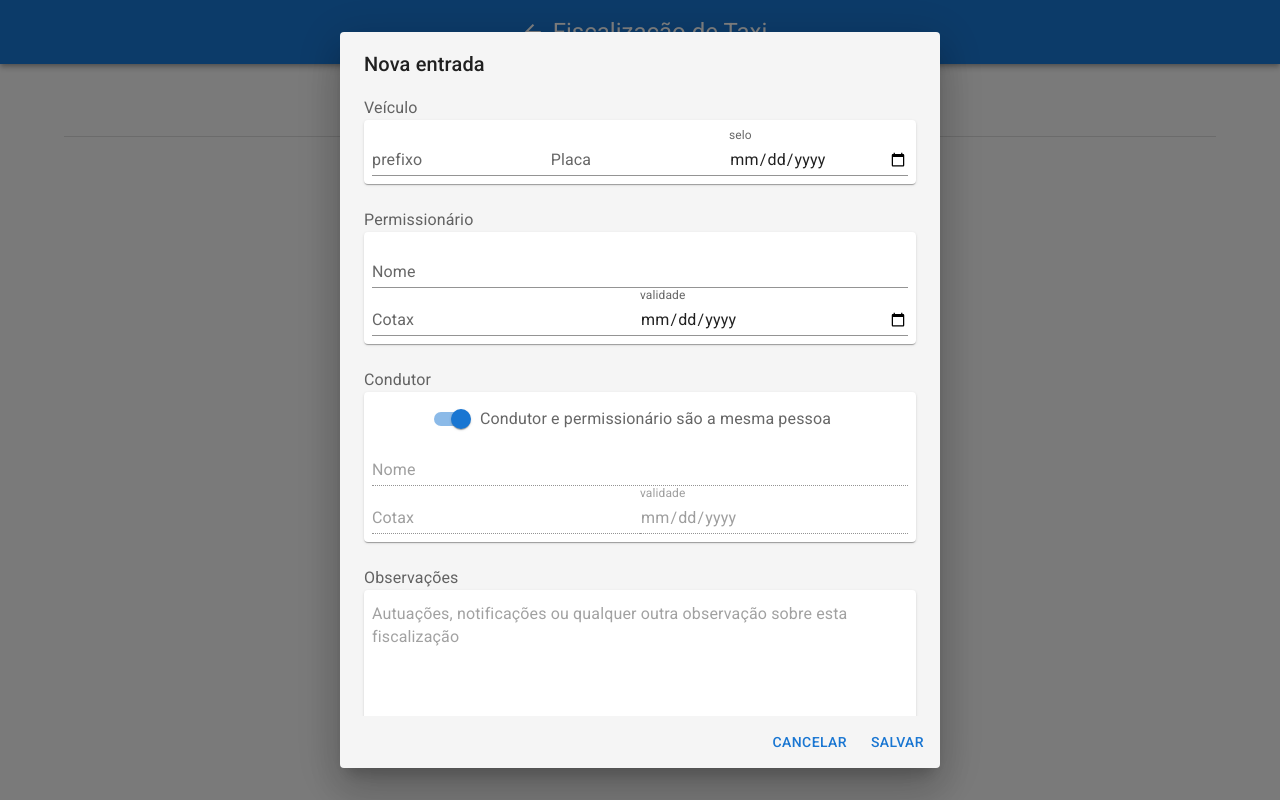
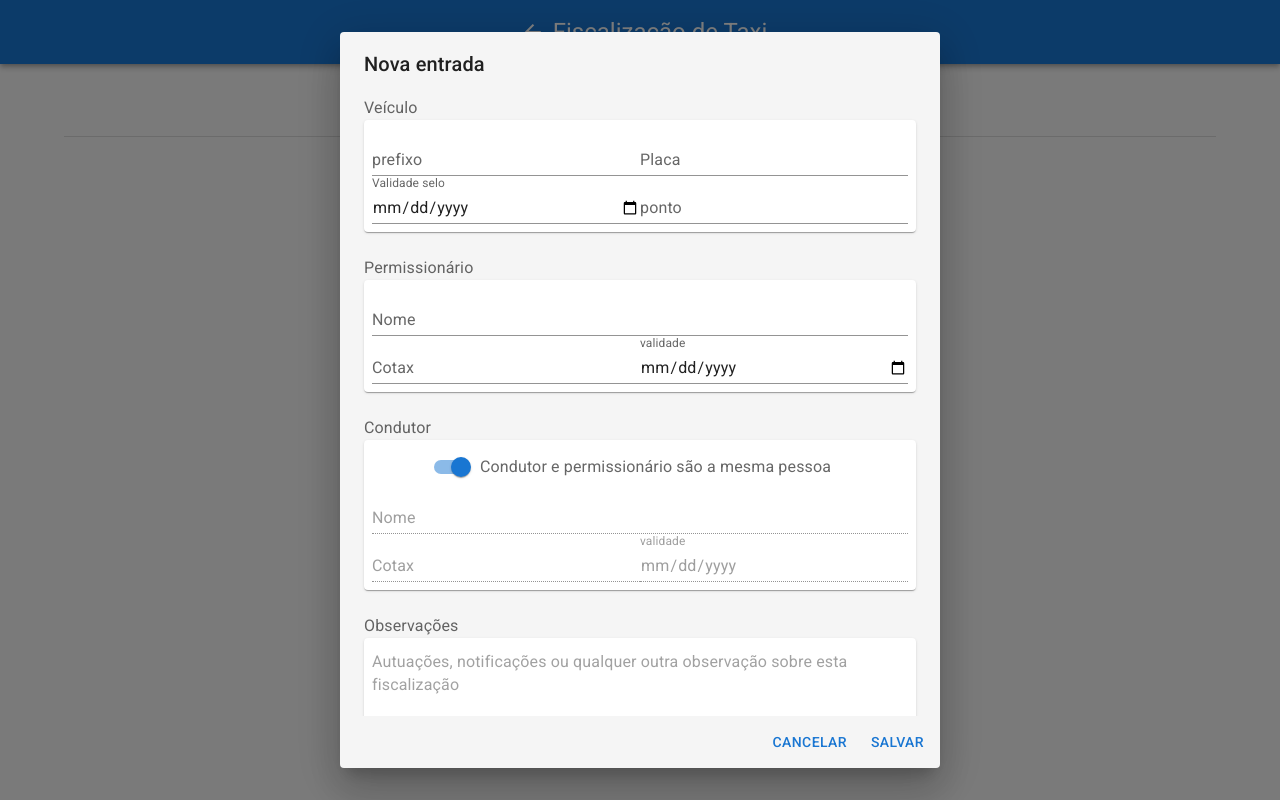
Before and after one commit to jonathas-silva/taxi-report, a React (Vite) app: page /nova in a window 1280 px wide. Both pictures are taken after a click on the button "add_circle". Built offline with nearby package versions, Linux system fonts and the light colour scheme.

Commit message:
Terminado formulário, handleChange e handleSubmit

```diff
--- a/src/pages/Nova.tsx
+++ b/src/pages/Nova.tsx
@@ -21,7 +21,7 @@ import DialogActions from '@mui/material/DialogActions';
 import DialogContent from '@mui/material/DialogContent';
 import DialogContentText from '@mui/material/DialogContentText';
 import DialogTitle from '@mui/material/DialogTitle';
-import {useState} from "react";
+import React, {useState} from "react";
 import Grid from '@mui/material/Unstable_Grid2';
 
 
@@ -45,18 +45,35 @@ export default function Nova() {
     const [state, setState] = useState({
         nomePermissionario: "",
         cotaxPermissionario: "",
+        ponto: "",
+        selo: "",
+        prefixo: "",
+        placa: "",
         vencimentoPermissionario: "",
         nomeCondutor: "",
         cotaxCondutor: "",
         vencimentoCondutor: ""
     });
 
-    function handleChange(evt: any) {
-        const value = evt.target.value;
+    function handleChange(e: React.ChangeEvent<HTMLTextAreaElement | HTMLInputElement>) {
+        e.preventDefault();
+        const value = e.target.value;
         setState({
             ...state,
-            [(evt as any).target.id]: value
+            [(e as any).target.id]: value
         });
+    }
+
+    function handleSubmit(e:any) {
+        e.preventDefault();
+        console.log("chegamos aqui");
+        console.log(state);
+
+    }
+
+    const [condutorIgualPerm, setcondutorIgualPerm] = useState(true); //controla o switch de mostrar o condutor
+    function switchHandle(e: any){
+        setcondutorIgualPerm((e as any).target.checked); //vai retornar um false or true
     }
 
     let navigate = useNavigate();
@@ -68,7 +85,7 @@ export default function Nova() {
         setOpen(false)
     };
 
-    const [formCondutor, setformCondutor] = useState(true);
+
 
     return (
         <>
@@ -100,8 +117,8 @@ export default function Nova() {
                     <Divider sx={{mb: 2}}/>
 
 
-                    <IconButton><Icon color="primary" fontSize="large"
-                                      onClick={handleClickOpen}>add_circle</Icon></IconButton>
+                    <IconButton onClick={handleClickOpen}><Icon color="primary" fontSize="large"
+                                      >add_circle</Icon></IconButton>
 
                     <Dialog open={open} onClose={handleClose}>
 
@@ -110,6 +127,7 @@ export default function Nova() {
                             <DialogContentText>
 
 
+                                <form id="fiscalizacaoForm" onSubmit={handleSubmit}>
                                     <Grid container spacing={1}>
 
                                         <Grid xs={12}>
@@ -117,35 +135,55 @@ export default function Nova() {
                                             <Item>
 
                                                 <Grid container>
-                                                <Grid xs={12} sm={4}>
+                                                    <Grid xs={12} sm={6}>
                                                         <TextField
                                                             fullWidth
                                                             id="prefixo"
                                                             variant="standard"
                                                             label="prefixo"
+                                                            type="number"
+                                                            value={state.prefixo}
+                                                            onChange={handleChange}
                                                         />
                                                     </Grid>
 
-                                                <Grid xs={12} sm={4}>
+                                                    <Grid xs={12} sm={6}>
                                                         <TextField
                                                             fullWidth
                                                             id="placa"
                                                             variant="standard"
-                                                        label="Placa">
+                                                            label="Placa"
+                                                            value={state.placa}
+                                                            onChange={handleChange}
+                                                        >
 
                                                         </TextField>
                                                     </Grid>
 
-                                                <Grid xs={12} sm={4}>
+                                                    <Grid xs={12} sm={6}>
                                                         <TextField
                                                             fullWidth
                                                             id="selo"
                                                             variant="standard"
-                                                        label="selo"
+                                                            label="Validade selo"
                                                             type="date"
+                                                            value={state.selo}
+                                                            onChange={handleChange}
                                                             InputLabelProps={{
                                                                 shrink: true,
                                                             }}
+                                                        />
+                                                    </Grid>
+
+                                                    <Grid xs={12} sm={6}>
+                                                        <TextField
+                                                            fullWidth
+                                                            id="ponto"
+                                                            variant="standard"
+                                                            value={state.ponto}
+                                                            onChange={handleChange}
+                                                            label="ponto"
+                                                            type="number"
                                                         />
                                                     </Grid>
                                                 </Grid>
@@ -205,7 +243,7 @@ export default function Nova() {
                                                 <FormControlLabel
                                                     control={
                                                         <Switch defaultChecked={true}
-                                                            onChange={() => setformCondutor(!formCondutor)}/>
+                                                                onChange={switchHandle}/>
                                                     }
                                                     label="Condutor e permissionário são a mesma pessoa"
                                                 />
@@ -214,8 +252,8 @@ export default function Nova() {
                                                         <TextField
                                                             fullWidth
                                                             id="nomeCondutor"
-                                                        disabled={formCondutor}
-                                                        value={formCondutor ? state.nomePermissionario : state.nomeCondutor}
+                                                            disabled={condutorIgualPerm}
+                                                            value={condutorIgualPerm ? state.nomePermissionario : state.nomeCondutor}
                                                             onChange={handleChange}
                                                             variant="standard"
                                                             label="Nome"
@@ -226,8 +264,8 @@ export default function Nova() {
                                                         <TextField
                                                             fullWidth
                                                             id="cotaxCondutor"
-                                                        value={formCondutor ? state.cotaxPermissionario : state.cotaxCondutor}
-                                                        disabled={formCondutor}
+                                                            value={condutorIgualPerm ? state.cotaxPermissionario : state.cotaxCondutor}
+                                                            disabled={condutorIgualPerm}
                                                             onChange={handleChange}
                                                             variant="standard"
                                                             label="Cotax"
@@ -238,9 +276,9 @@ export default function Nova() {
                                                         <TextField
                                                             fullWidth
                                                             id="vencimentoCondutor"
-                                                        disabled={formCondutor}
+                                                            disabled={condutorIgualPerm}
                                                             variant="standard"
-                                                        value={formCondutor ? state.vencimentoPermissionario : state.vencimentoCondutor}
+                                                            value={condutorIgualPerm ? state.vencimentoPermissionario : state.vencimentoCondutor}
                                                             onChange={handleChange}
                                                             label="validade"
                                                             type="date"
@@ -270,6 +308,7 @@ export default function Nova() {
                                         </Grid>
 
                                     </Grid>
+                                </form>
 
 
                             </DialogContentText>
@@ -277,7 +316,9 @@ export default function Nova() {
 
                         <DialogActions>
                             <Button onClick={handleClose}>Cancelar</Button>
-                            <Button onClick={handleClose}>Salvar</Button>
+
+                            {/*botão de submit do formulário 'fiscalizacaoForm'*/}
+                            <Button form="fiscalizacaoForm" type="submit" onClick={handleClose} >Salvar</Button>
                         </DialogActions>
 
                     </Dialog>
```
Lines whose indentation alone changed are shown as unchanged.
